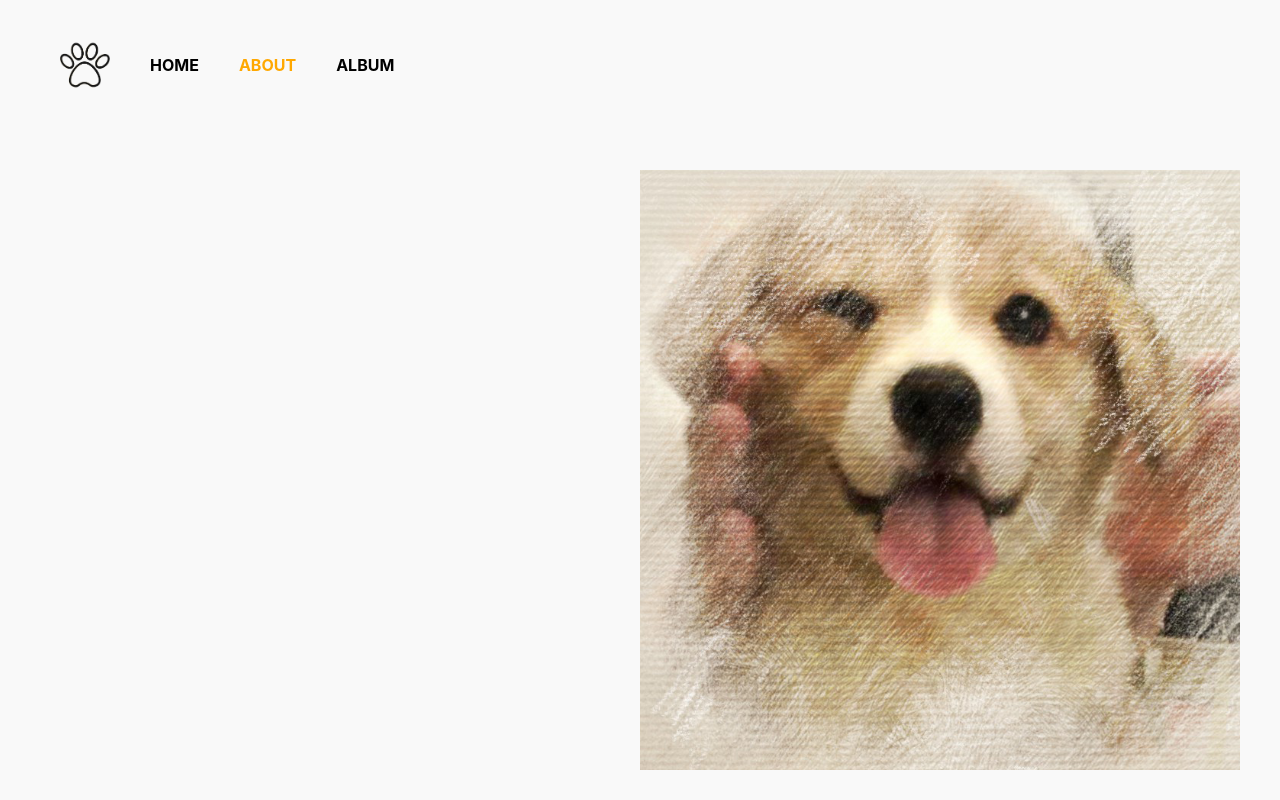
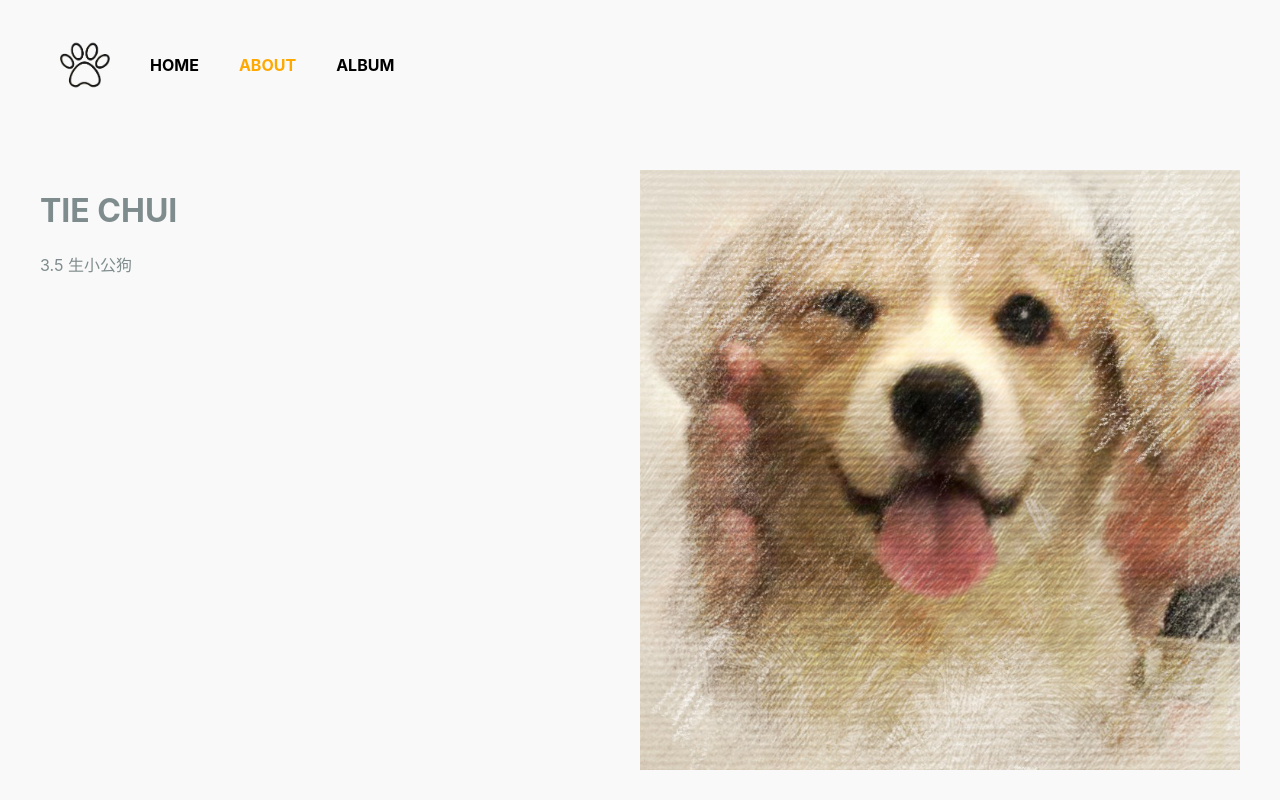
Before and after one commit to tiechuiwangwang/tiechui, a React (Create React App) app: page /about in a window 1280 px wide. Built offline with nearby package versions, Linux system fonts and the light colour scheme.

Commit message:
feat: add about

```diff
--- a/src/Components/Root/About/index.css
+++ b/src/Components/Root/About/index.css
@@ -4,8 +4,14 @@
 }
 
 .About-tiechui {
+  background-size: 100% 100%;
   float: right;
-  background-size: 100% 100%;
+  height: 600px;
   width: 600px;
-  height: 600px;
 }
+
+.About-intro {
+  float: left;
+  color: #7f8c8d;
+  width: 600px;
+}
--- a/src/Components/Root/About/index.js
+++ b/src/Components/Root/About/index.js
@@ -6,11 +6,22 @@ import './index.css';
 import tiechui from './tiechui.png';
 
 class About extends Component {
+  constructor(props) {
+    super(props);
+    this.state = {
+      introduction: '3.5 生小公狗'
+    };
+  }
+
   render() {
     return (
       <div className="About">
         <Header match={this.props.match}/>
         <div className="About-Container">
+          <div className="About-intro">
+            <h1>TIE CHUI</h1>
+            {this.state.introduction}
+          </div>
           <div className="About-tiechui" style={{backgroundImage: `url(${tiechui})`}}></div>
         </div>
       </div>
```
